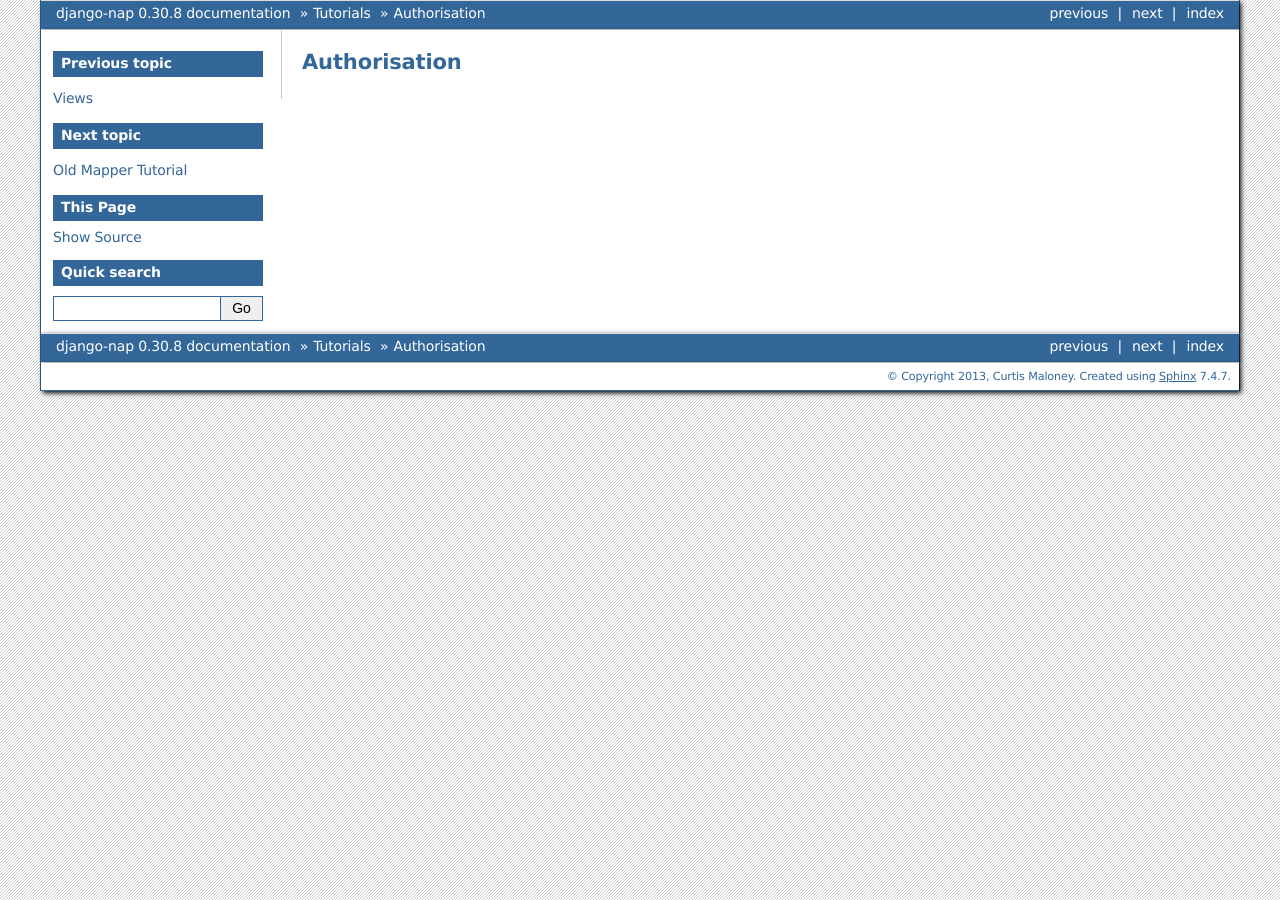
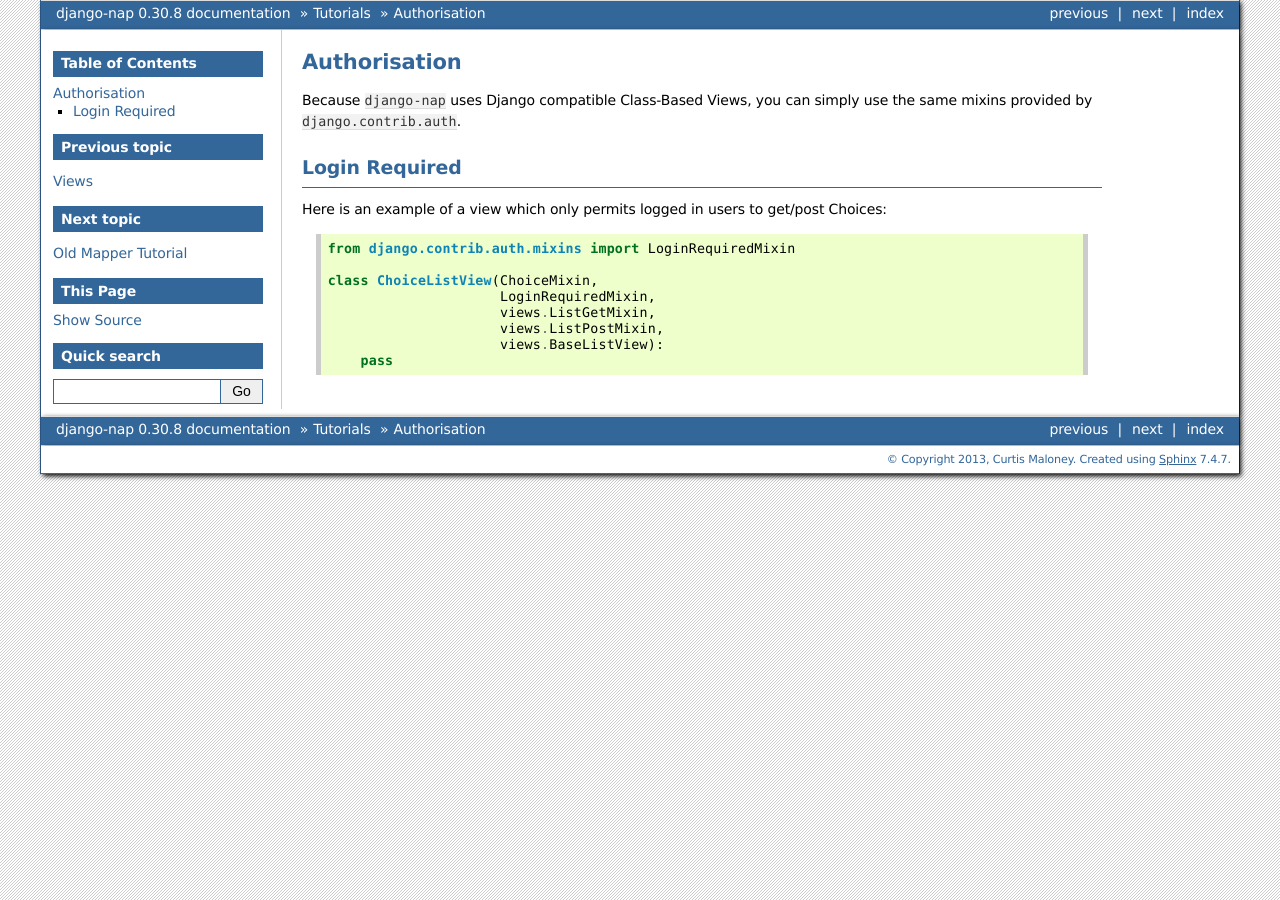
Before and after one commit to funkybob/django-nap, a Sphinx documentation site: the page built from docs/tutorial/auth.rst, in a window 1280 px wide. Built offline with Sphinx 7.4.7, drawn with Linux system fonts in a browser that asks for light colours.

Commit message:
Add auth example

```diff
--- a/docs/tutorial/auth.rst
+++ b/docs/tutorial/auth.rst
@@ -1,3 +1,24 @@
 =============
 Authorisation
 =============
+
+Because ``django-nap`` uses Django compatible Class-Based Views, you can
+simply use the same mixins provided by ``django.contrib.auth``.
+
+
+Login Required
+--------------
+
+Here is an example of a view which only permits logged in users to get/post
+Choices:
+
+.. code-block:: python
+
+    from django.contrib.auth.mixins import LoginRequiredMixin
+
+    class ChoiceListView(ChoiceMixin,
+                         LoginRequiredMixin,
+                         views.ListGetMixin,
+                         views.ListPostMixin,
+                         views.BaseListView):
+        pass
```
